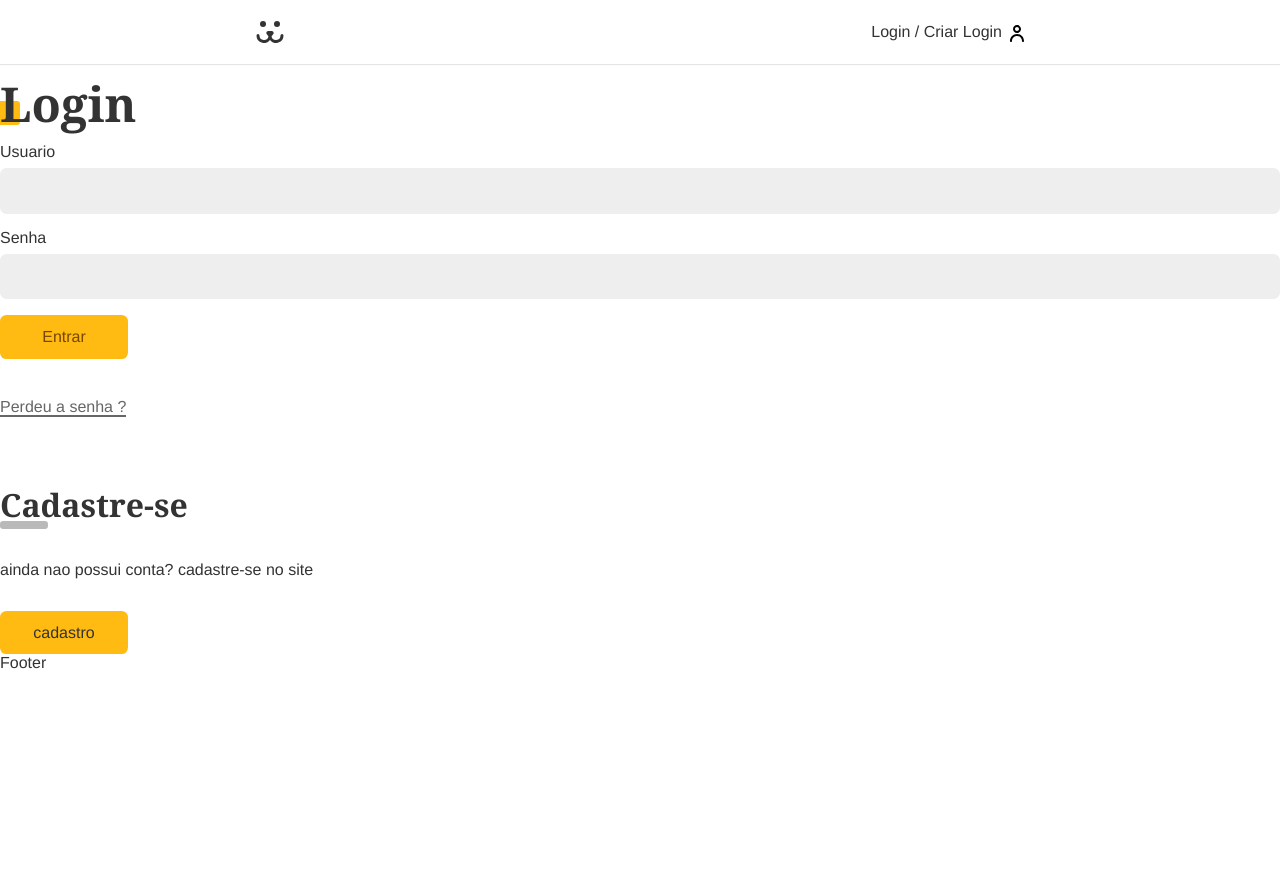
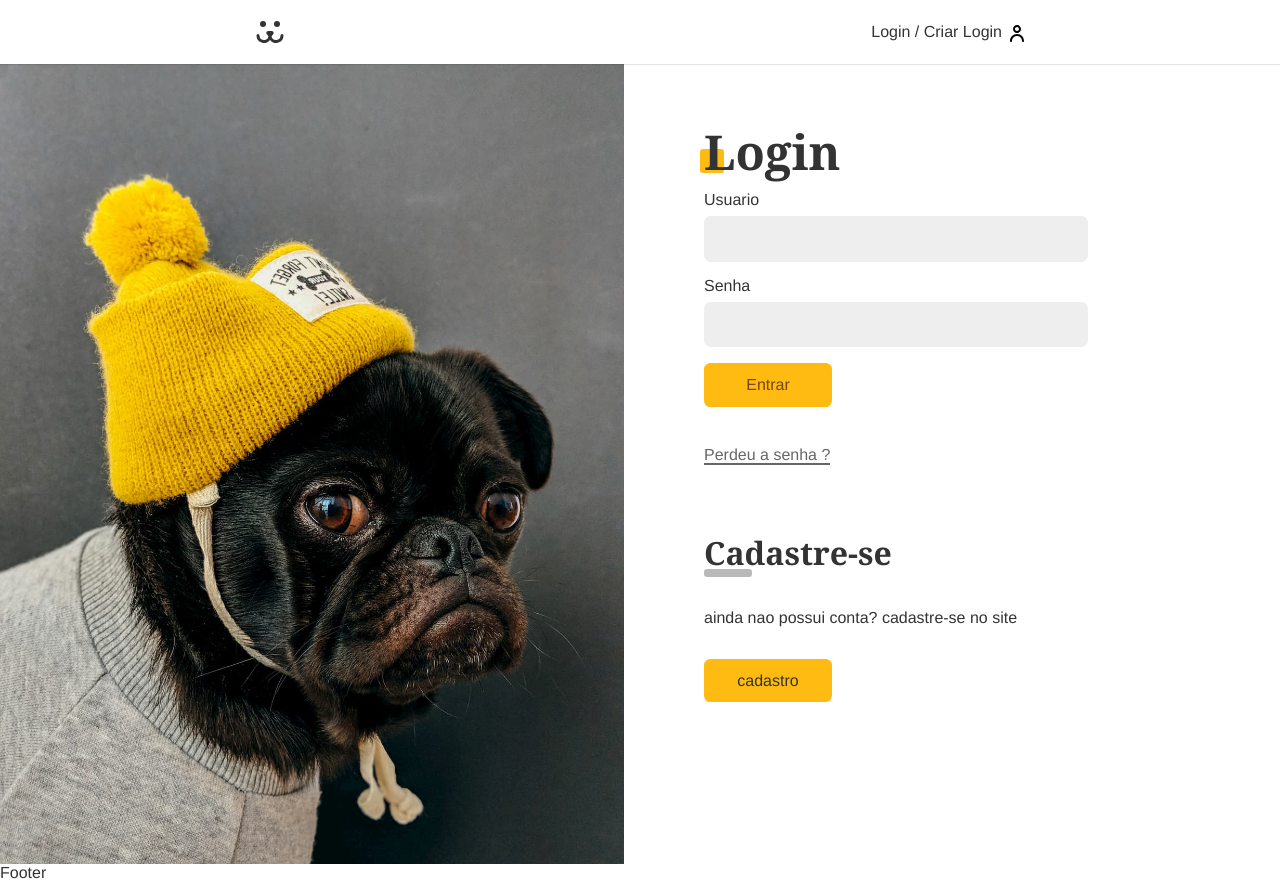
Before and after one commit to cleitonBarros/-cursoOrigamidReact, a React (Vite) app in the folder dogs/: page /login in a window 1280 px wide. Before the commit the page ends 800 px from the top, so only its background shows below. Built offline with nearby package versions, Linux system fonts and the light colour scheme.

Commit message:
login background

```diff
--- a/dogs/src/components/Header.jsx
+++ b/dogs/src/components/Header.jsx
@@ -33,7 +33,7 @@ const Headers = styled.header`
                 display: block;
                 width: 14px;
                 height: 17px;
-                background: url("./public/assets/usuario.svg") ;
+                background: url("./public/assets/usuario.svg") no-repeat center center;
                 margin-left: .5rem;
             }
         }
--- a/dogs/src/components/Login/Login.jsx
+++ b/dogs/src/components/Login/Login.jsx
@@ -1,24 +1,64 @@
 import React from "react";
 import { Navigate, Route, Routes } from "react-router-dom";
+import styled from 'styled-components'
 import LoginForm from "./LoginForm";
 import LoginPasswordLost from "./LoginPasswordLost";
 import LoginCreate from "./LoginCreate";
 import LoginPasswordReset from "./LoginPasswordReset";
 import { UserContext } from "../../global/UserContext";
 
+const GridForms = styled.div`
+    max-width: 30rem;
+    padding: 3rem;
+
+    @media (max-width: 65rem) {
+        padding:1rem 4rem;
+        max-width: 100%;
+    }
+    @media (max-width: 40rem) {
+        padding: 1rem;
+        max-width: 100%;
+    }
+
+`
+const Main = styled.main`
+    display:grid;
+    grid-template-columns: 1fr  1fr;
+    min-height: 100vh;
+    gap: 2rem;
+
+    &::before{
+        display: block;
+        content:'';
+        background: url("./public/assets/login.jpg") no-repeat center center;
+        background-size: cover;
+    }
+
+    @media (max-width: 65rem) {
+        grid-template-columns: 1fr;
+
+        &:before {
+            display: none;
+        }
+    }
+
+`
+
 export default function Login(){
     const {login} = React.useContext(UserContext)
 
     if(login === true) return <Navigate to="/conta"/>
     return(
-        <>
+        <Main>
+            <GridForms>
                 <Routes>
                         <Route path="/" element={<LoginForm />}/>
                         <Route path="create" element={<LoginCreate />}/>
                         <Route path="lost" element={<LoginPasswordLost />}/>
                         <Route path="reset" element={<LoginPasswordReset />}/>
                 </Routes>
-        </>
+            </GridForms>
+        </Main>
     )
 
 }
```
Lines whose indentation alone changed are shown as unchanged.
